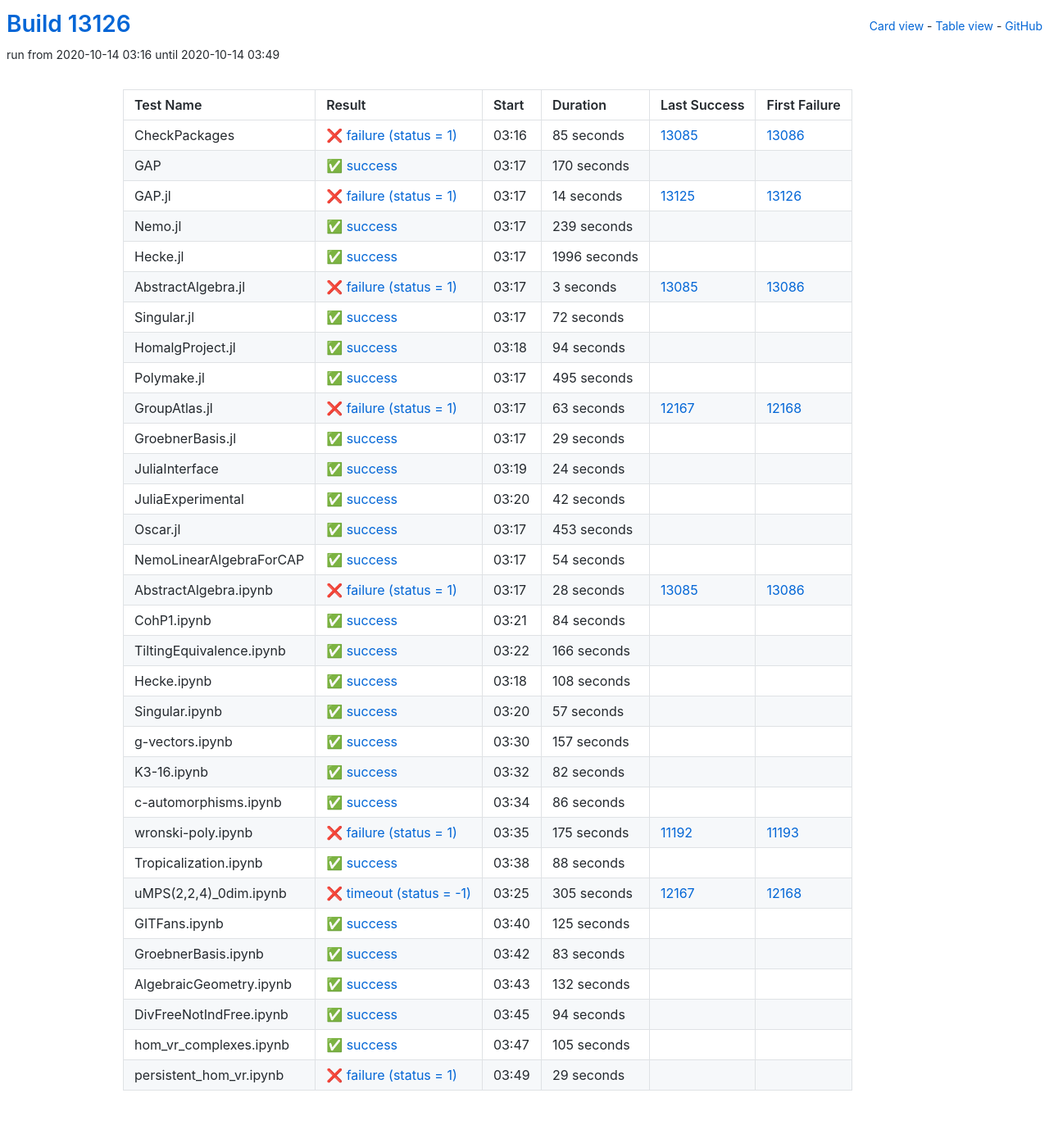
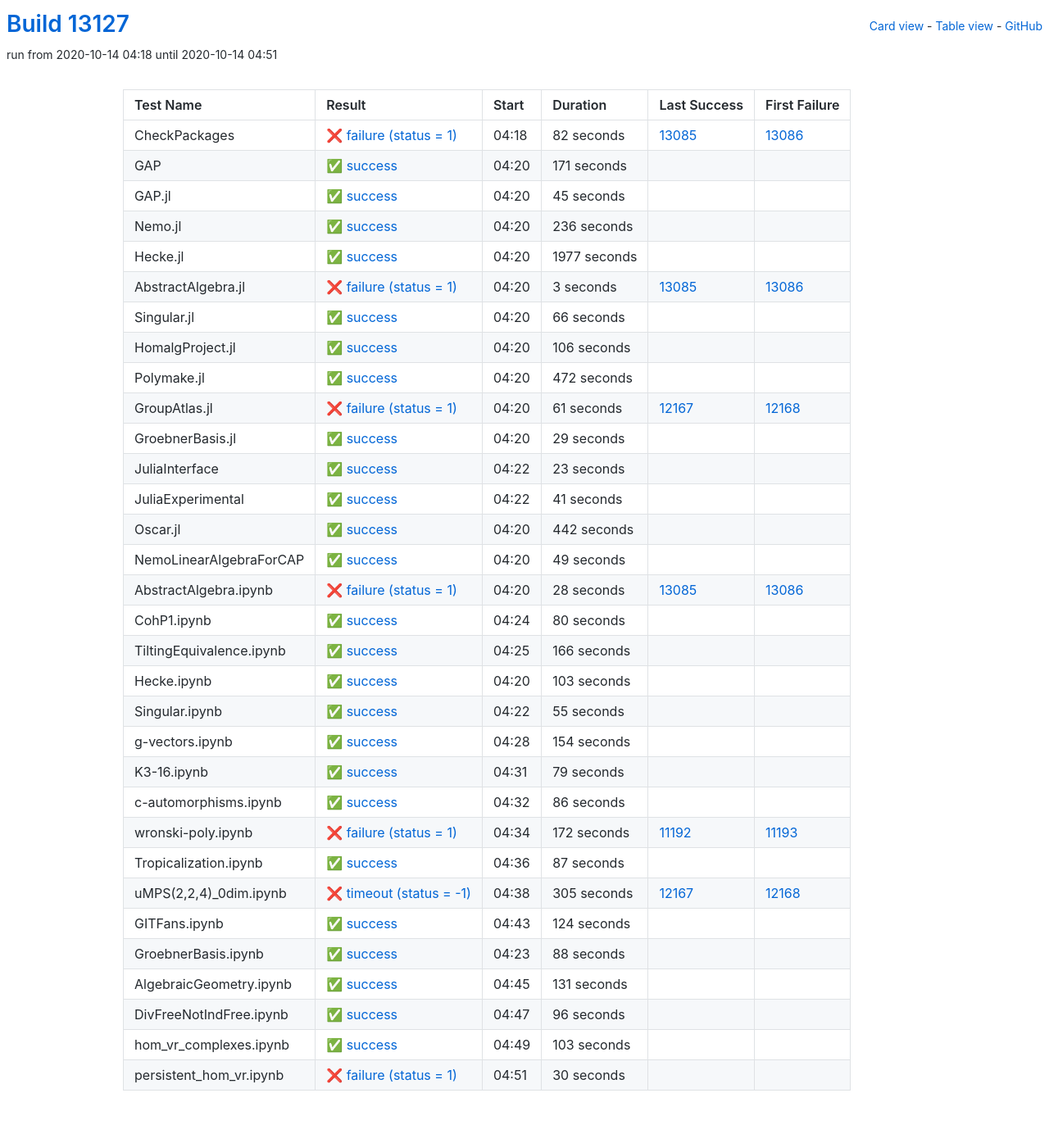
Before and after one commit to oscar-system/oscar-ci-status, a Jekyll site: the page built from table.html, in a window 1280 px wide. Shown: the whole page at 82% size. Built offline with Jekyll 4.4.1, drawn with Linux system fonts in a browser that asks for light colours.

Commit message:
Build #13127

```diff
--- a/_data/ci.yml
+++ b/_data/ci.yml
@@ -1,6 +1,6 @@
 ---
-build: 13126
-build_url: https://oscarci.mathematik.uni-kl.de/job/oscar/13126/
+build: 13127
+build_url: https://oscarci.mathematik.uni-kl.de/job/oscar/13127/
 job: oscar
 organization: oscar-system
 repo: oscar-ci-status
@@ -8,68 +8,68 @@
 tests:
 - name: CheckPackages
   id: checkpackages
-  log: https://oscarci.mathematik.uni-kl.de/job/oscar/13126/artifact/logs/build-13126/CheckPackages.log
-  start: 2020-10-14 03:16
+  log: https://oscarci.mathematik.uni-kl.de/job/oscar/13127/artifact/logs/build-13127/CheckPackages.log
+  start: 2020-10-14 04:18
   success: false
   exitcode: 1
   status: failure
-  duration: 85
+  duration: 82
   last_success: 13085
   last_success_url: https://oscarci.mathematik.uni-kl.de/job/oscar/13085/
   first_failure: 13086
   first_failure_url: https://oscarci.mathematik.uni-kl.de/job/oscar/13086/
 - name: GAP
   id: gap
-  log: https://oscarci.mathematik.uni-kl.de/job/oscar/13126/artifact/logs/build-13126/GAP.log
-  start: 2020-10-14 03:17
+  log: https://oscarci.mathematik.uni-kl.de/job/oscar/13127/artifact/logs/build-13127/GAP.log
+  start: 2020-10-14 04:20
   success: true
   exitcode: 0
   status: success
-  duration: 170
+  duration: 171
   last_success: false
   last_success_url:
   first_failure: false
   first_failure_url:
 - name: GAP.jl
   id: gap-jl
-  log: https://oscarci.mathematik.uni-kl.de/job/oscar/13126/artifact/logs/build-13126/GAP.jl.log
-  start: 2020-10-14 03:17
-  success: false
-  exitcode: 1
-  status: failure
-  duration: 14
-  last_success: 13125
-  last_success_url: https://oscarci.mathematik.uni-kl.de/job/oscar/13125/
-  first_failure: 13126
-  first_failure_url: https://oscarci.mathematik.uni-kl.de/job/oscar/13126/
-- name: Nemo.jl
-  id: nemo-jl
-  log: https://oscarci.mathematik.uni-kl.de/job/oscar/13126/artifact/logs/build-13126/Nemo.jl.log
-  start: 2020-10-14 03:17
+  log: https://oscarci.mathematik.uni-kl.de/job/oscar/13127/artifact/logs/build-13127/GAP.jl.log
+  start: 2020-10-14 04:20
   success: true
   exitcode: 0
   status: success
-  duration: 239
+  duration: 45
+  last_success: false
+  last_success_url:
+  first_failure: false
+  first_failure_url:
+- name: Nemo.jl
+  id: nemo-jl
+  log: https://oscarci.mathematik.uni-kl.de/job/oscar/13127/artifact/logs/build-13127/Nemo.jl.log
+  start: 2020-10-14 04:20
+  success: true
+  exitcode: 0
+  status: success
+  duration: 236
   last_success: false
   last_success_url:
   first_failure: false
   first_failure_url:
 - name: Hecke.jl
   id: hecke-jl
-  log: https://oscarci.mathematik.uni-kl.de/job/oscar/13126/artifact/logs/build-13126/Hecke.jl.log
-  start: 2020-10-14 03:17
+  log: https://oscarci.mathematik.uni-kl.de/job/oscar/13127/artifact/logs/build-13127/Hecke.jl.log
+  start: 2020-10-14 04:20
   success: true
   exitcode: 0
   status: success
-  duration: 1996
+  duration: 1977
   last_success: false
   last_success_url:
   first_failure: false
   first_failure_url:
 - name: AbstractAlgebra.jl
   id: abstractalgebra-jl
-  log: https://oscarci.mathematik.uni-kl.de/job/oscar/13126/artifact/logs/build-13126/AbstractAlgebra.jl.log
-  start: 2020-10-14 03:17
+  log: https://oscarci.mathematik.uni-kl.de/job/oscar/13127/artifact/logs/build-13127/AbstractAlgebra.jl.log
+  start: 2020-10-14 04:20
   success: false
   exitcode: 1
   status: failure
@@ -80,56 +80,56 @@
   first_failure_url: https://oscarci.mathematik.uni-kl.de/job/oscar/13086/
 - name: Singular.jl
   id: singular-jl
-  log: https://oscarci.mathematik.uni-kl.de/job/oscar/13126/artifact/logs/build-13126/Singular.jl.log
-  start: 2020-10-14 03:17
+  log: https://oscarci.mathematik.uni-kl.de/job/oscar/13127/artifact/logs/build-13127/Singular.jl.log
+  start: 2020-10-14 04:20
   success: true
   exitcode: 0
   status: success
-  duration: 72
+  duration: 66
   last_success: false
   last_success_url:
   first_failure: false
   first_failure_url:
 - name: HomalgProject.jl
   id: homalgproject-jl
-  log: https://oscarci.mathematik.uni-kl.de/job/oscar/13126/artifact/logs/build-13126/HomalgProject.jl.log
-  start: 2020-10-14 03:18
+  log: https://oscarci.mathematik.uni-kl.de/job/oscar/13127/artifact/logs/build-13127/HomalgProject.jl.log
+  start: 2020-10-14 04:20
   success: true
   exitcode: 0
   status: success
-  duration: 94
+  duration: 106
   last_success: false
   last_success_url:
   first_failure: false
   first_failure_url:
 - name: Polymake.jl
   id: polymake-jl
-  log: https://oscarci.mathematik.uni-kl.de/job/oscar/13126/artifact/logs/build-13126/Polymake.jl.log
-  start: 2020-10-14 03:17
+  log: https://oscarci.mathematik.uni-kl.de/job/oscar/13127/artifact/logs/build-13127/Polymake.jl.log
+  start: 2020-10-14 04:20
   success: true
   exitcode: 0
   status: success
-  duration: 495
+  duration: 472
   last_success: false
   last_success_url:
   first_failure: false
   first_failure_url:
 - name: GroupAtlas.jl
   id: groupatlas-jl
-  log: https://oscarci.mathematik.uni-kl.de/job/oscar/13126/artifact/logs/build-13126/GroupAtlas.jl.log
-  start: 2020-10-14 03:17
+  log: https://oscarci.mathematik.uni-kl.de/job/oscar/13127/artifact/logs/build-13127/GroupAtlas.jl.log
+  start: 2020-10-14 04:20
   success: false
   exitcode: 1
   status: failure
-  duration: 63
+  duration: 61
   last_success: 12167
   last_success_url: https://oscarci.mathematik.uni-kl.de/job/oscar/12167/
   first_failure: 12168
   first_failure_url: https://oscarci.mathematik.uni-kl.de/job/oscar/12168/
 - name: GroebnerBasis.jl
   id: groebnerbasis-jl
-  log: https://oscarci.mathematik.uni-kl.de/job/oscar/13126/artifact/logs/build-13126/GroebnerBasis.jl.log
-  start: 2020-10-14 03:17
+  log: https://oscarci.mathematik.uni-kl.de/job/oscar/13127/artifact/logs/build-13127/GroebnerBasis.jl.log
+  start: 2020-10-14 04:20
   success: true
   exitcode: 0
   status: success
@@ -140,56 +140,56 @@
   first_failure_url:
 - name: JuliaInterface
   id: juliainterface
-  log: https://oscarci.mathematik.uni-kl.de/job/oscar/13126/artifact/logs/build-13126/JuliaInterface.log
-  start: 2020-10-14 03:19
+  log: https://oscarci.mathematik.uni-kl.de/job/oscar/13127/artifact/logs/build-13127/JuliaInterface.log
+  start: 2020-10-14 04:22
   success: true
   exitcode: 0
   status: success
-  duration: 24
+  duration: 23
   last_success: false
   last_success_url:
   first_failure: false
   first_failure_url:
 - name: JuliaExperimental
   id: juliaexperimental
-  log: https://oscarci.mathematik.uni-kl.de/job/oscar/13126/artifact/logs/build-13126/JuliaExperimental.log
-  start: 2020-10-14 03:20
+  log: https://oscarci.mathematik.uni-kl.de/job/oscar/13127/artifact/logs/build-13127/JuliaExperimental.log
+  start: 2020-10-14 04:22
   success: true
   exitcode: 0
   status: success
-  duration: 42
+  duration: 41
   last_success: false
   last_success_url:
   first_failure: false
   first_failure_url:
 - name: Oscar.jl
   id: oscar-jl
-  log: https://oscarci.mathematik.uni-kl.de/job/oscar/13126/artifact/logs/build-13126/Oscar.jl.log
-  start: 2020-10-14 03:17
+  log: https://oscarci.mathematik.uni-kl.de/job/oscar/13127/artifact/logs/build-13127/Oscar.jl.log
+  start: 2020-10-14 04:20
   success: true
   exitcode: 0
   status: success
-  duration: 453
+  duration: 442
   last_success: false
   last_success_url:
   first_failure: false
   first_failure_url:
 - name: NemoLinearAlgebraForCAP
   id: nemolinearalgebraforcap
-  log: https://oscarci.mathematik.uni-kl.de/job/oscar/13126/artifact/logs/build-13126/NemoLinearAlgebraForCAP.log
-  start: 2020-10-14 03:17
+  log: https://oscarci.mathematik.uni-kl.de/job/oscar/13127/artifact/logs/build-13127/NemoLinearAlgebraForCAP.log
+  start: 2020-10-14 04:20
   success: true
   exitcode: 0
   status: success
-  duration: 54
+  duration: 49
   last_success: false
   last_success_url:
   first_failure: false
   first_failure_url:
 - name: AbstractAlgebra.ipynb
   id: abstractalgebra-ipynb
-  log: https://oscarci.mathematik.uni-kl.de/job/oscar/13126/artifact/logs/build-13126/AbstractAlgebra.ipynb.log
-  start: 2020-10-14 03:17
+  log: https://oscarci.mathematik.uni-kl.de/job/oscar/13127/artifact/logs/build-13127/AbstractAlgebra.ipynb.log
+  start: 2020-10-14 04:20
   success: false
   exitcode: 1
   status: failure
@@ -200,20 +200,20 @@
   first_failure_url: https://oscarci.mathematik.uni-kl.de/job/oscar/13086/
 - name: CohP1.ipynb
   id: cohp1-ipynb
-  log: https://oscarci.mathematik.uni-kl.de/job/oscar/13126/artifact/logs/build-13126/CohP1.ipynb.log
-  start: 2020-10-14 03:21
+  log: https://oscarci.mathematik.uni-kl.de/job/oscar/13127/artifact/logs/build-13127/CohP1.ipynb.log
+  start: 2020-10-14 04:24
   success: true
   exitcode: 0
   status: success
-  duration: 84
+  duration: 80
   last_success: false
   last_success_url:
   first_failure: false
   first_failure_url:
 - name: TiltingEquivalence.ipynb
   id: tiltingequivalence-ipynb
-  log: https://oscarci.mathematik.uni-kl.de/job/oscar/13126/artifact/logs/build-13126/TiltingEquivalence.ipynb.log
-  start: 2020-10-14 03:22
+  log: https://oscarci.mathematik.uni-kl.de/job/oscar/13127/artifact/logs/build-13127/TiltingEquivalence.ipynb.log
+  start: 2020-10-14 04:25
   success: true
   exitcode: 0
   status: success
@@ -224,56 +224,56 @@
   first_failure_url:
 - name: Hecke.ipynb
   id: hecke-ipynb
-  log: https://oscarci.mathematik.uni-kl.de/job/oscar/13126/artifact/logs/build-13126/Hecke.ipynb.log
-  start: 2020-10-14 03:18
+  log: https://oscarci.mathematik.uni-kl.de/job/oscar/13127/artifact/logs/build-13127/Hecke.ipynb.log
+  start: 2020-10-14 04:20
   success: true
   exitcode: 0
   status: success
-  duration: 108
+  duration: 103
   last_success: false
   last_success_url:
   first_failure: false
   first_failure_url:
 - name: Singular.ipynb
   id: singular-ipynb
-  log: https://oscarci.mathematik.uni-kl.de/job/oscar/13126/artifact/logs/build-13126/Singular.ipynb.log
-  start: 2020-10-14 03:20
+  log: https://oscarci.mathematik.uni-kl.de/job/oscar/13127/artifact/logs/build-13127/Singular.ipynb.log
+  start: 2020-10-14 04:22
   success: true
   exitcode: 0
   status: success
-  duration: 57
+  duration: 55
   last_success: false
   last_success_url:
   first_failure: false
   first_failure_url:
 - name: g-vectors.ipynb
   id: g-vectors-ipynb
-  log: https://oscarci.mathematik.uni-kl.de/job/oscar/13126/artifact/logs/build-13126/g-vectors.ipynb.log
-  start: 2020-10-14 03:30
+  log: https://oscarci.mathematik.uni-kl.de/job/oscar/13127/artifact/logs/build-13127/g-vectors.ipynb.log
+  start: 2020-10-14 04:28
   success: true
   exitcode: 0
   status: success
-  duration: 157
+  duration: 154
   last_success: false
   last_success_url:
   first_failure: false
   first_failure_url:
 - name: K3-16.ipynb
   id: k3-16-ipynb
-  log: https://oscarci.mathematik.uni-kl.de/job/oscar/13126/artifact/logs/build-13126/K3-16.ipynb.log
-  start: 2020-10-14 03:32
+  log: https://oscarci.mathematik.uni-kl.de/job/oscar/13127/artifact/logs/build-13127/K3-16.ipynb.log
+  start: 2020-10-14 04:31
   success: true
   exitcode: 0
   status: success
-  duration: 82
+  duration: 79
   last_success: false
   last_success_url:
   first_failure: false
   first_failure_url:
 - name: c-automorphisms.ipynb
   id: c-automorphisms-ipynb
-  log: https://oscarci.mathematik.uni-kl.de/job/oscar/13126/artifact/logs/build-13126/c-automorphisms.ipynb.log
-  start: 2020-10-14 03:34
+  log: https://oscarci.mathematik.uni-kl.de/job/oscar/13127/artifact/logs/build-13127/c-automorphisms.ipynb.log
+  start: 2020-10-14 04:32
   success: true
   exitcode: 0
   status: success
@@ -284,32 +284,32 @@
   first_failure_url:
 - name: wronski-poly.ipynb
   id: wronski-poly-ipynb
-  log: https://oscarci.mathematik.uni-kl.de/job/oscar/13126/artifact/logs/build-13126/wronski-poly.ipynb.log
-  start: 2020-10-14 03:35
+  log: https://oscarci.mathematik.uni-kl.de/job/oscar/13127/artifact/logs/build-13127/wronski-poly.ipynb.log
+  start: 2020-10-14 04:34
   success: false
   exitcode: 1
   status: failure
-  duration: 175
+  duration: 172
   last_success: 11192
   last_success_url: https://oscarci.mathematik.uni-kl.de/job/oscar/11192/
   first_failure: 11193
   first_failure_url: https://oscarci.mathematik.uni-kl.de/job/oscar/11193/
 - name: Tropicalization.ipynb
   id: tropicalization-ipynb
-  log: https://oscarci.mathematik.uni-kl.de/job/oscar/13126/artifact/logs/build-13126/Tropicalization.ipynb.log
-  start: 2020-10-14 03:38
+  log: https://oscarci.mathematik.uni-kl.de/job/oscar/13127/artifact/logs/build-13127/Tropicalization.ipynb.log
+  start: 2020-10-14 04:36
   success: true
   exitcode: 0
   status: success
-  duration: 88
+  duration: 87
   last_success: false
   last_success_url:
   first_failure: false
   first_failure_url:
 - name: uMPS(2,2,4)_0dim.ipynb
   id: umps-2-2-4-0dim-ipynb
-  log: https://oscarci.mathematik.uni-kl.de/job/oscar/13126/artifact/logs/build-13126/uMPS-2-2-4-_0dim.ipynb.log
-  start: 2020-10-14 03:25
+  log: https://oscarci.mathematik.uni-kl.de/job/oscar/13127/artifact/logs/build-13127/uMPS-2-2-4-_0dim.ipynb.log
+  start: 2020-10-14 04:38
   success: false
   exitcode: -1
   status: timeout
@@ -320,72 +320,72 @@
   first_failure_url: https://oscarci.mathematik.uni-kl.de/job/oscar/12168/
 - name: GITFans.ipynb
   id: gitfans-ipynb
-  log: https://oscarci.mathematik.uni-kl.de/job/oscar/13126/artifact/logs/build-13126/GITFans.ipynb.log
-  start: 2020-10-14 03:40
+  log: https://oscarci.mathematik.uni-kl.de/job/oscar/13127/artifact/logs/build-13127/GITFans.ipynb.log
+  start: 2020-10-14 04:43
   success: true
   exitcode: 0
   status: success
-  duration: 125
+  duration: 124
   last_success: false
   last_success_url:
   first_failure: false
   first_failure_url:
 - name: GroebnerBasis.ipynb
   id: groebnerbasis-ipynb
-  log: https://oscarci.mathematik.uni-kl.de/job/oscar/13126/artifact/logs/build-13126/GroebnerBasis.ipynb.log
-  start: 2020-10-14 03:42
+  log: https://oscarci.mathematik.uni-kl.de/job/oscar/13127/artifact/logs/build-13127/GroebnerBasis.ipynb.log
+  start: 2020-10-14 04:23
   success: true
   exitcode: 0
   status: success
-  duration: 83
+  duration: 88
   last_success: false
   last_success_url:
   first_failure: false
   first_failure_url:
 - name: AlgebraicGeometry.ipynb
   id: algebraicgeometry-ipynb
-  log: https://oscarci.mathematik.uni-kl.de/job/oscar/13126/artifact/logs/build-13126/AlgebraicGeometry.ipynb.log
-  start: 2020-10-14 03:43
+  log: https://oscarci.mathematik.uni-kl.de/job/oscar/13127/artifact/logs/build-13127/AlgebraicGeometry.ipynb.log
+  start: 2020-10-14 04:45
   success: true
   exitcode: 0
   status: success
-  duration: 132
+  duration: 131
   last_success: false
   last_success_url:
   first_failure: false
   first_failure_url:
 - name: DivFreeNotIndFree.ipynb
   id: divfreenotindfree-ipynb
-  log: https://oscarci.mathematik.uni-kl.de/job/oscar/13126/artifact/logs/build-13126/DivFreeNotIndFree.ipynb.log
-  start: 2020-10-14 03:45
+  log: https://oscarci.mathematik.uni-kl.de/job/oscar/13127/artifact/logs/build-13127/DivFreeNotIndFree.ipynb.log
+  start: 2020-10-14 04:47
   success: true
   exitcode: 0
   status: success
-  duration: 94
+  duration: 96
   last_success: false
   last_success_url:
   first_failure: false
   first_failure_url:
 - name: hom_vr_complexes.ipynb
   id: hom-vr-complexes-ipynb
-  log: https://oscarci.mathematik.uni-kl.de/job/oscar/13126/artifact/logs/build-13126/hom_vr_complexes.ipynb.log
-  start: 2020-10-14 03:47
+  log: https://oscarci.mathematik.uni-kl.de/job/oscar/13127/artifact/logs/build-13127/hom_vr_complexes.ipynb.log
+  start: 2020-10-14 04:49
   success: true
   exitcode: 0
   status: success
-  duration: 105
+  duration: 103
   last_success: false
   last_success_url:
   first_failure: false
   first_failure_url:
 - name: persistent_hom_vr.ipynb
   id: persistent-hom-vr-ipynb
-  log: https://oscarci.mathematik.uni-kl.de/job/oscar/13126/artifact/logs/build-13126/persistent_hom_vr.ipynb.log
-  start: 2020-10-14 03:49
+  log: https://oscarci.mathematik.uni-kl.de/job/oscar/13127/artifact/logs/build-13127/persistent_hom_vr.ipynb.log
+  start: 2020-10-14 04:51
   success: false
   exitcode: 1
   status: failure
-  duration: 29
+  duration: 30
   last_success: false
   last_success_url:
   first_failure: false
```
Also changed, not shown: README.md.
